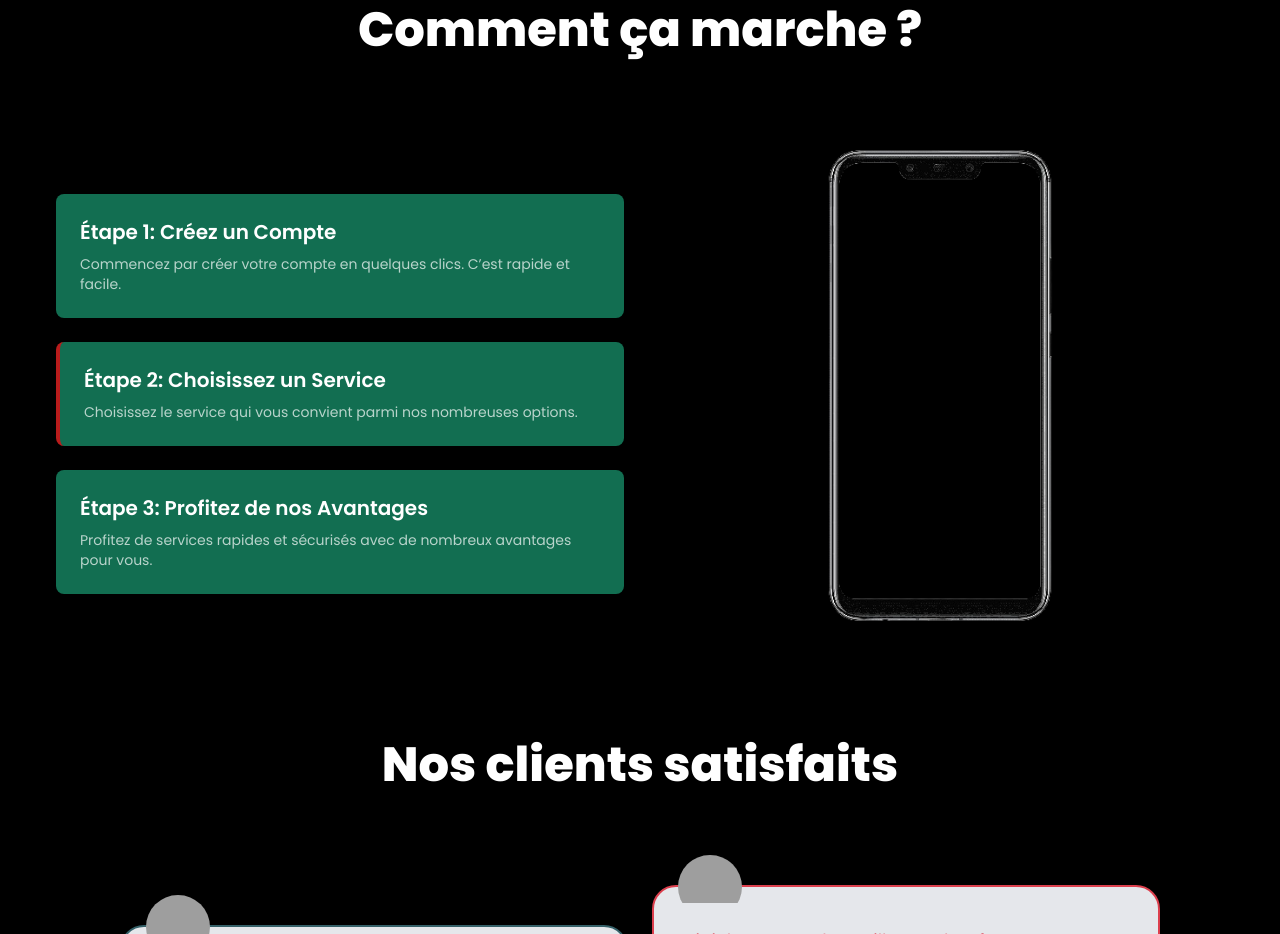
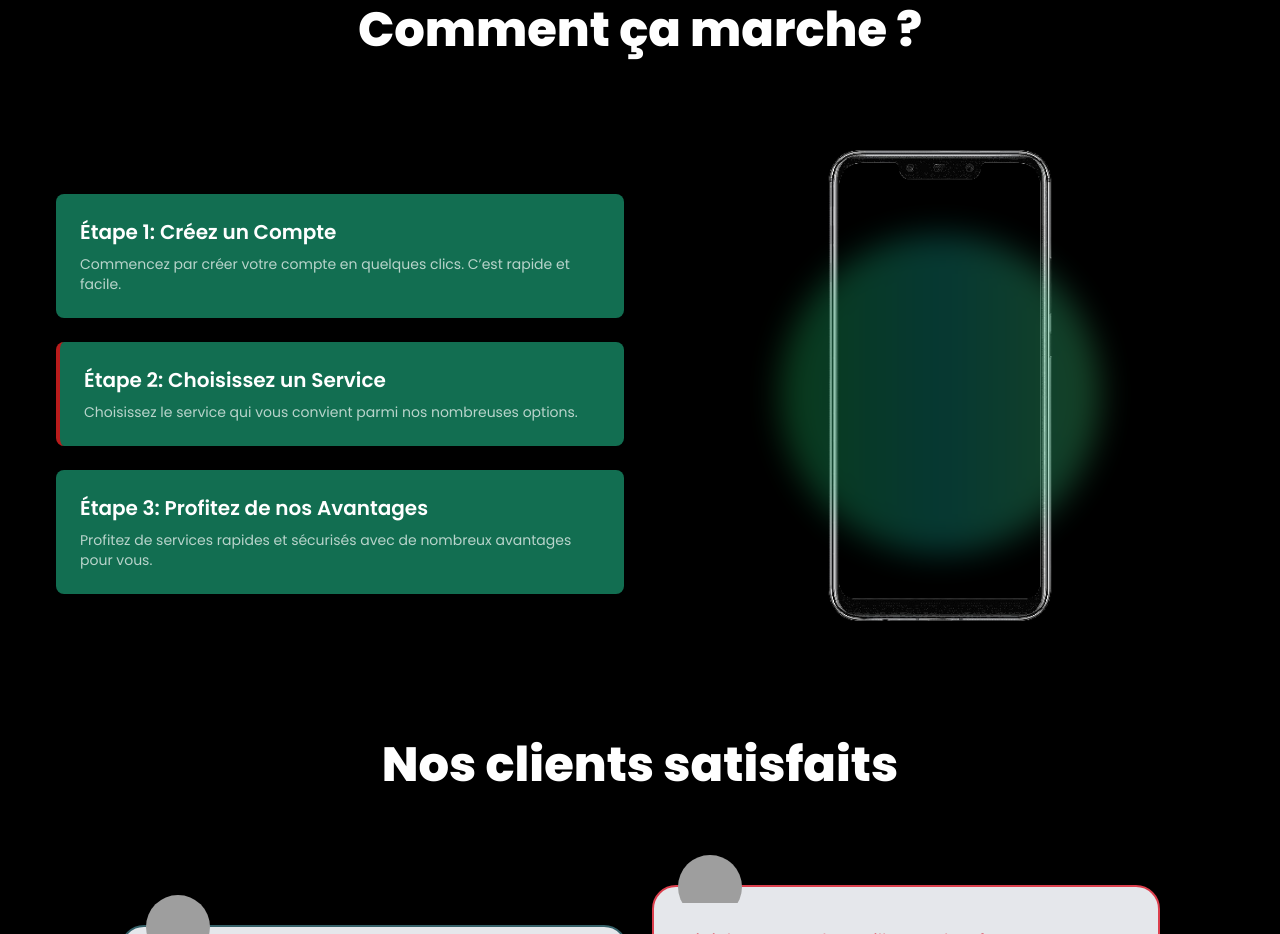
Before and after one commit to YVNNVLEX/WiniChange-Projet-Try, a Next.js app in the folder my-app/: page / in a window 1280 px wide. Shown: the part 1680-2614 px from the top of the page. Built offline with nearby package versions, Linux system fonts and the light colour scheme; grey boxes are pictures that could not be loaded.

Commit message:
Update HowItWorks

```diff
--- a/my-app/src/app/sections/HowItWork.tsx
+++ b/my-app/src/app/sections/HowItWork.tsx
@@ -105,15 +105,18 @@ export default function HowItWorks() {
               </motion.div>
             ))}
           </div>
-          <div className="flex justify-center p-4">
+          <div className="flex justify-center items-center p-4 relative">
         <motion.div
           key={selectedContent?.id}
-              className="flex flex-col items-center"
+          className="flex flex-col items-center relative z-10"
           initial={{ opacity: 0, y: 30 }}
           animate={{ opacity: 1, y: 0 }}
           exit={{ opacity: 0, y: 30 }}
           transition={{ duration: 0.5 }}
         >
+          <div className="absolute inset-0 flex justify-center items-center">
+            <div className="bg-gradient-to-r from-green-500 via-teal-500 to-green-400 rounded-full w-80 h-80 opacity-30 blur-lg"></div>
+          </div>
             {selectedContent && (
               <Image
                 src={selectedContent.image}
```
Lines whose indentation alone changed are shown as unchanged.
